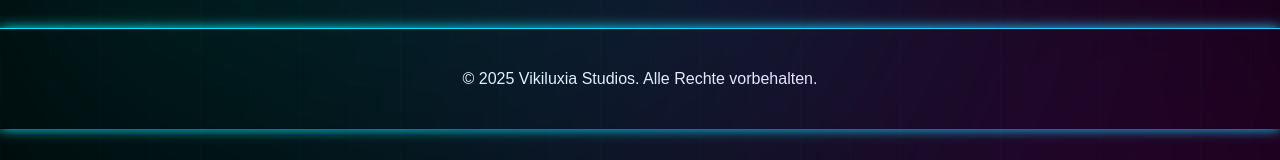
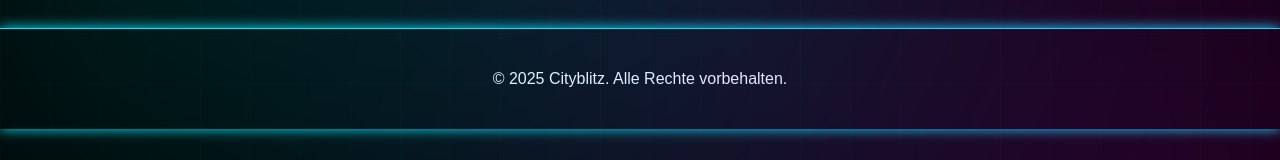
Before and after one commit to maxytmaxyt/max-eh, a Next.js app: page / in a window 1280 px wide. Shown: the part 417-577 px from the top of the page. Built offline with nearby package versions, Linux system fonts and the light colour scheme.

Commit message:
Update Footer.js

```diff
--- a/app/components/Footer.js
+++ b/app/components/Footer.js
@@ -2,7 +2,7 @@ export default function Footer() {
   return (
     <footer className="mt-20 p-6 text-center border-t border-white/10 shadow-[0_0_10px_#00eaff]">
       <p className="text-white/70">
-        &copy; {new Date().getFullYear()} Vikiluxia Studios. Alle Rechte vorbehalten.
+        &copy; {new Date().getFullYear()} Cityblitz. Alle Rechte vorbehalten.
       </p>
     </footer>
   );
```
